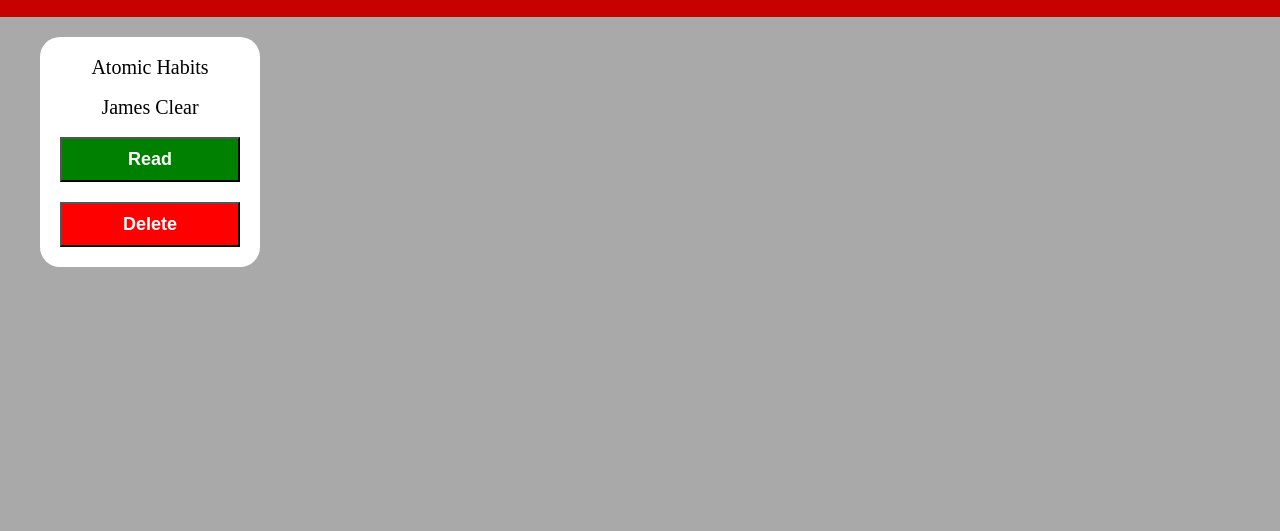
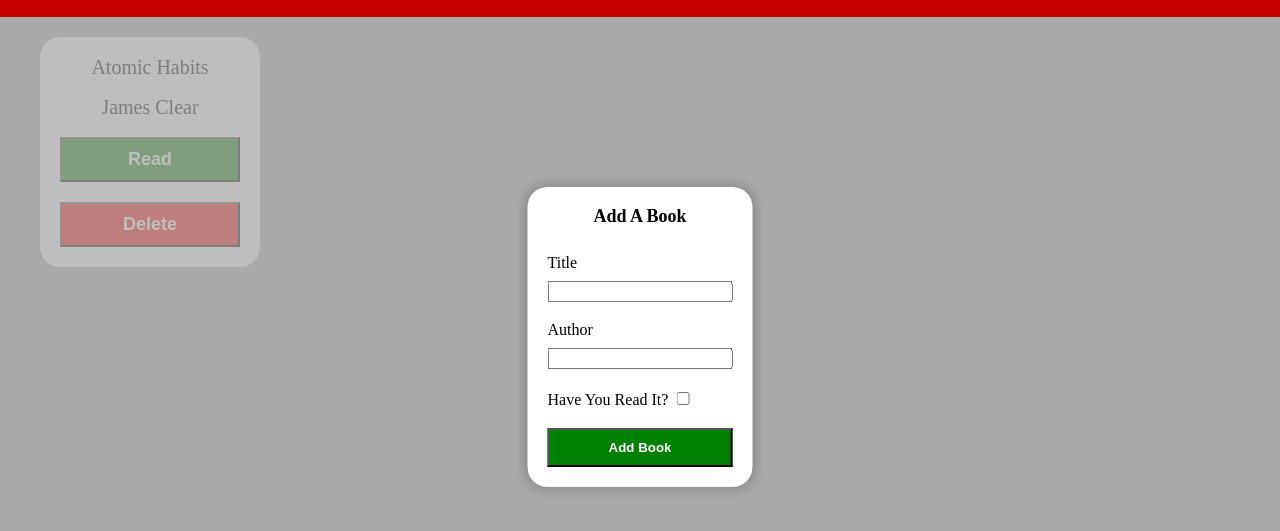
Before and after one commit to TheDailyStruggle/library-project, a plain HTML site: page index.html in a window 1280 px wide. Both pictures are taken after a click on the button "Add A Book". Shown: the part 63-594 px from the top of the page. Drawn offline with Linux system fonts and the light colour scheme.

Commit message:
Create add book form and make hidden toggle

```diff
--- a/index.html
+++ b/index.html
@@ -12,17 +12,30 @@
 <body>
     <header>
         <div class="logo">The Odin Library</div>
-        <button class="addBookBtn">Add A Book</button>
+        <button class="addBookBtn" id="addBookBtn">Add A Book</button>
     </header>
 
-    <main>
+    <main class="" id="library">
         <card class="book">
             <p class="bookTitle">Atomic Habits</p>
             <p class="bookAuthor">James Clear</p>
             <button class="readBtn read">Read</button>
-            <button class="deleteBtn">Delete</button>
+            <button class="deleteBtn" id="delete">Delete</button>
         </card>
     </main>
+
+    <form class="hidden" id="addBookForm">
+        <legend>Add A Book</legend>
+        <label for="title">Title</label>
+        <input type="text" id="title">
+        <label for="author">Author</label>
+        <input type="text" id="author">
+        <fieldset>
+            <label for="isRead">Have You Read It?</label>
+            <input type="checkbox" id="isRead">
+        </fieldset>
+        <button>Add Book</button>
+    </form>
 
     <script src="javascript.js"></script>
 </body>
--- a/javascript.js
+++ b/javascript.js
@@ -1,11 +1,22 @@
+const addBookBtn = document.getElementById("addBookBtn");
+const addBookForm = document.getElementById("addBookForm");
+const library = document.getElementById("library");
+
+
 //Array of book objects
 let myLibrary = [];
 
 
 
 // Constructor function
-function book() {
+function book(newTitle, newAuthor, newStatus) {
+    const newBook = {
+        title: newTitle,
+        author: newAuthor,
+        status: newStatus,
+    }
 
+    myLibrary.push(newBook);
 };
 
 
@@ -14,3 +25,10 @@
 function addBook() {
 
 };
+
+
+addBookBtn.addEventListener("click", (e) => {
+    console.log("Clicked book btn");
+    addBookForm.classList.remove("hidden");
+    library.classList.add("fade");
+});
--- a/styles.css
+++ b/styles.css
@@ -204,3 +204,51 @@
     font-weight: bold;
     font-size: 18px;
 }
+
+#addBookForm {
+    position: absolute;
+    top: 50%;
+    left: 50%;
+    transform: translate(-50%, -50%);
+    background-color: white;
+    display: flex;
+    flex-direction: column;
+    padding: 20px;
+    border-radius: 20px;
+    box-shadow: 0 0 12px 2px rgba(0, 0, 0, 0.233);
+}
+
+legend {
+    margin-bottom: 10px;
+    text-align: center;
+    font-size: 18px;
+    font-weight: bold;
+}
+
+#addBookForm>input {
+    margin-top: 10px;
+}
+
+#addBookForm>label {
+    margin-top: 20px;
+}
+
+#addBookForm>fieldset {
+    margin-top: 20px;
+}
+
+#addBookForm>button {
+    margin-top: 20px;
+    color: white;
+    font-weight: bold;
+    background-color: green;
+    padding: 10px 20px;
+}
+
+.fade {
+    opacity: 25%;
+}
+
+.hidden {
+    visibility: hidden;
+}
```
